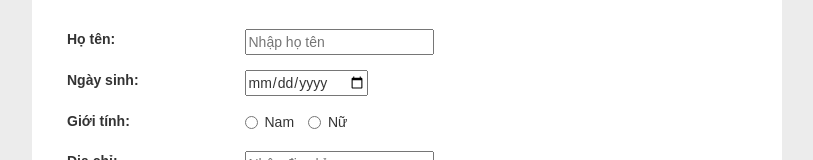
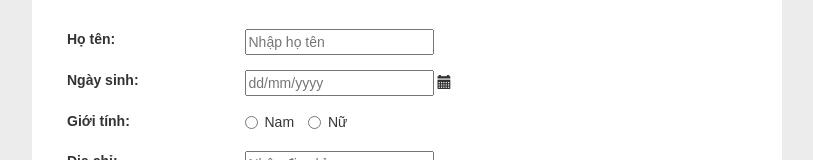
Before and after one commit to tunhu041026-bit/btdangky-html, a plain HTML site: page index.html in a window 1280 px wide. Shown: the part 126-286 px from the top of the page, without its empty margins (233-1046 px from the left). Drawn offline with nearby package versions, Linux system fonts and the light colour scheme.

Commit message:
Update index.html

```diff
--- a/index.html
+++ b/index.html
@@ -93,14 +93,18 @@
       <!-- Ngày sinh -->
       <div class="row form-group">
         <div class="col-sm-3">
+
           <label>Ngày sinh:</label>
         </div>
 
         <div class="col-sm-9">
-          <input type="date">
+         <div class=" panel-default">
+     <input type="text"  placeholder="dd/mm/yyyy">
+      <span class="glyphicon glyphicon-calendar"></span>
+  </div>
+
         </div>
       </div>
-
       <!-- gioitinh -->
       <div class="row form-group">
         <div class="col-sm-3">
```
